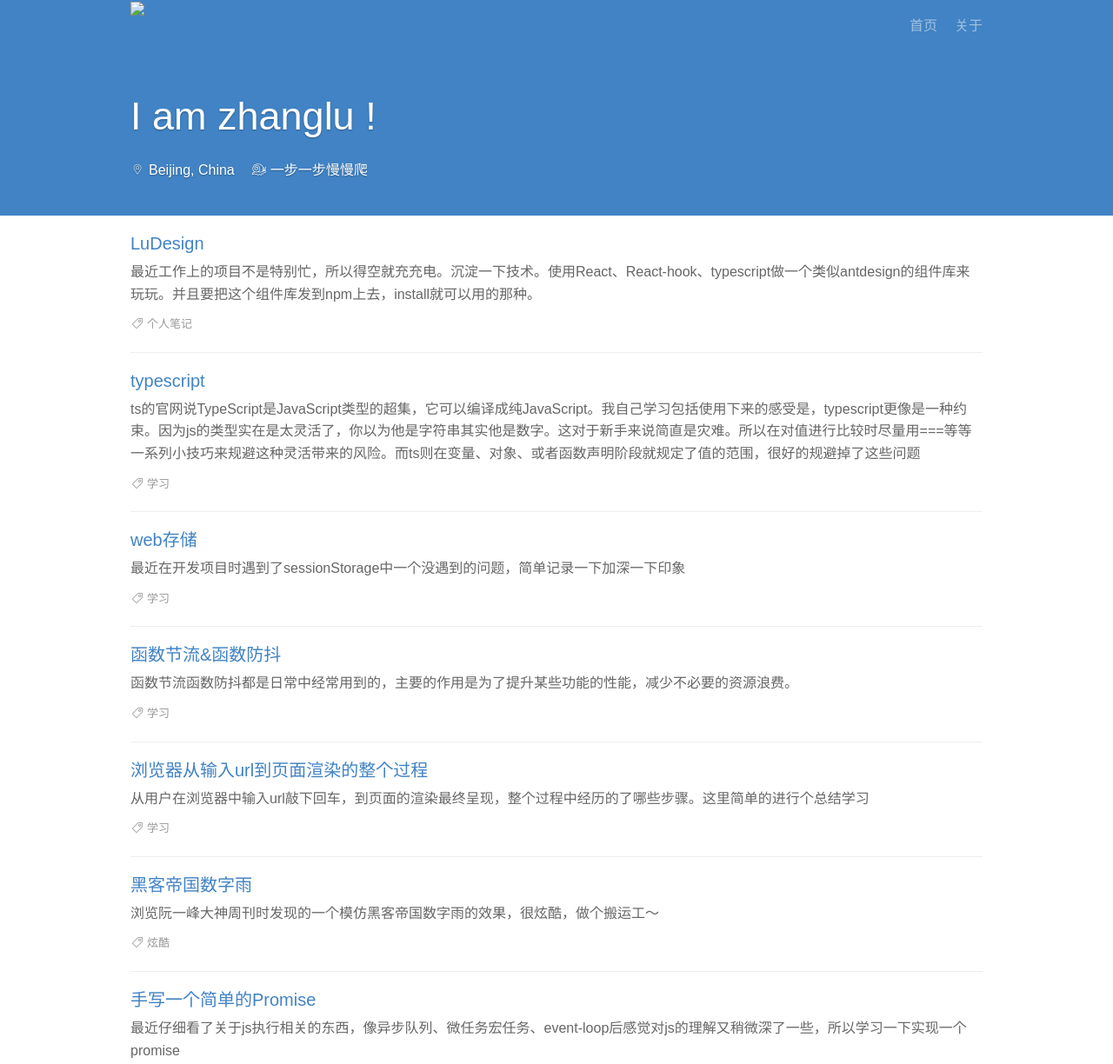
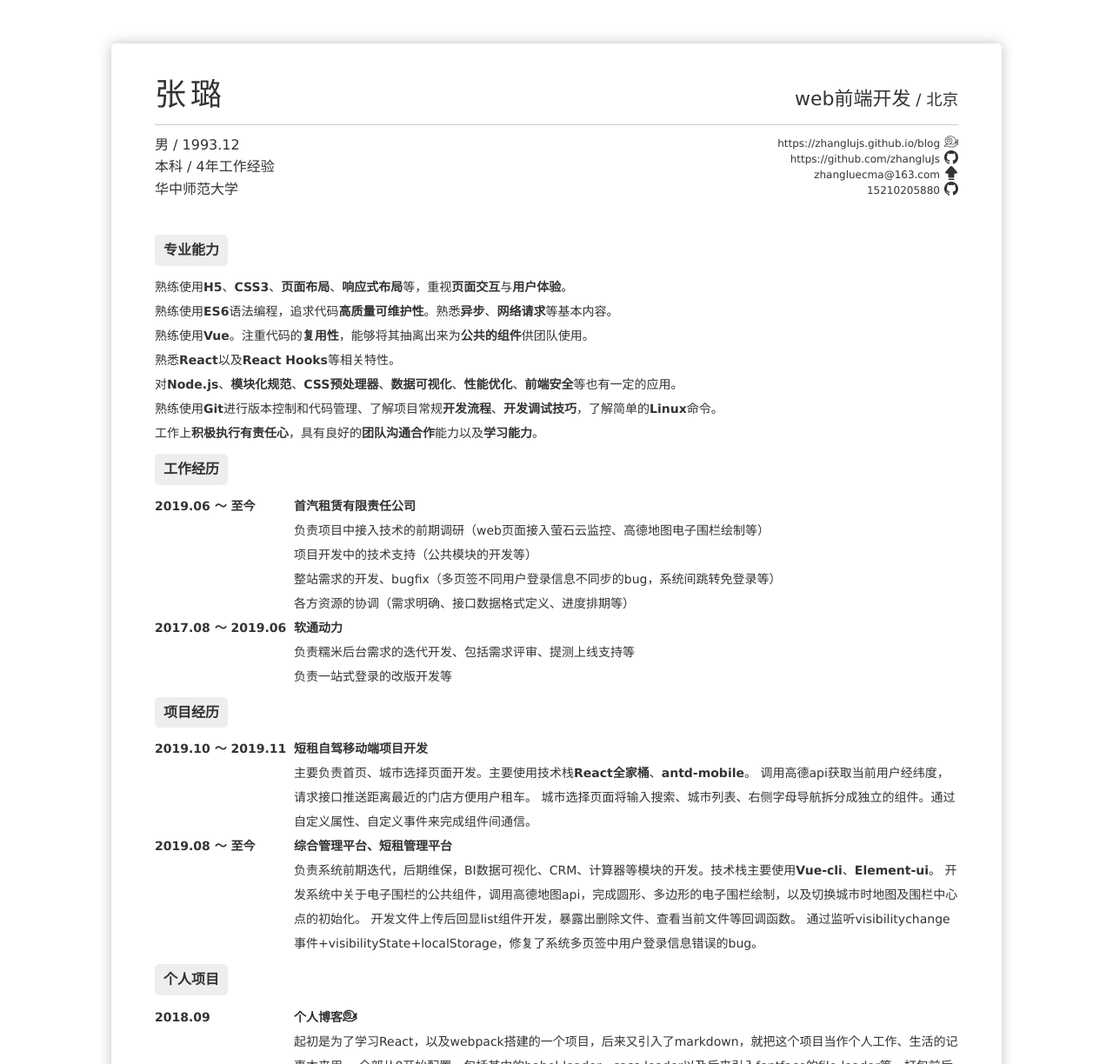
Before and after one commit to zhangluJs/zhangluJs.github.io, a React app: page /#/resume in a window 1280 px wide. Before the commit this address led to /#/home. Shown: the top 1224 px of the page at 87% size. Built offline with nearby package versions, Linux system fonts and the light colour scheme.

Commit message:
feat: add file resume

```diff
--- a/src/components/arrow-up/index.js
+++ b/src/components/arrow-up/index.js
@@ -29,20 +29,30 @@ export default class ArrowUp extends React.Component {
             });
         }
 
-        function debounce(method, context) {
-            clearTimeout(method.tId);
-            method.tId = setTimeout(() => {
-                method.call(context);
-            }, 500);
+        function debounce(fn, delay) {
+            let timer = null;
+            return function() {
+                if (timer) {
+                    clearTimeout(timer);
+                }
+                timer = setTimeout(() => {
+                    fn.apply(this, [...arguments]);
+                    timer = null;
+                }, delay);
+            }
         }
 
-        window.addEventListener('scroll', () => {
-            debounce(scrollFn, window);
-        });
+        window.addEventListener('scroll', debounce(scrollFn, 300));
     }
 
     scrollTop() {
-        window.scrollTo(0, 0);
+        (function smoothscroll(){
+            var currentScroll = document.documentElement.scrollTop || document.body.scrollTop;
+            if (currentScroll > 0) {
+                window.requestAnimationFrame(smoothscroll);
+                window.scrollTo(0,currentScroll - (currentScroll/5));
+            }
+        })();
     }
 
     render() {
--- a/src/components/arrow-up/index.scss
+++ b/src/components/arrow-up/index.scss
@@ -2,6 +2,10 @@
     position: fixed;
     right: 30px;
     bottom: 100px;
+    border: 1px solid rgb(204, 204, 204);
+    padding: 0px 6px;
+    border-radius: 5px;
+    cursor: pointer;
     .iconfont {
         color: #999;
     }
--- a/src/components/footer/index.scss
+++ b/src/components/footer/index.scss
@@ -33,6 +33,7 @@
         font-size: 12px;
         color: #4183c4;
         text-decoration: none;
+        cursor: pointer;
         &:hover {
             text-decoration: underline;
         }
--- a/src/components/header/index.js
+++ b/src/components/header/index.js
@@ -23,8 +23,10 @@ class Header extends React.Component {
     }
 
     render() {
+        let {pathname} = this.props.location;
         return (
-            <header className='nav-header'>
+            pathname === '/resume' ? '' : <header
+                className='nav-header'>
                 <div className='container'>
                     <a href="https://zhanglujs.github.io/blog/dist/index.html#/home" className="logo" title="zhanglu">
                         <img src='static/img/favicon.png'/>
--- a/src/pages/app/index.js
+++ b/src/pages/app/index.js
@@ -46,6 +46,7 @@ import luDesign from '../../markdown/lu-design.md';
 import sass from '../../markdown/sass.md';
 import basics from '../../markdown/basics.md';
 import vue from '../../markdown/vue.md';
+import resume from '../resume/index';
 
 import './index.scss';
 
@@ -94,10 +95,11 @@ export default class App extends React.Component {
                             <Route path='/sass' component={sass}></Route>
                             <Route path='/basics' component={basics}></Route>
                             <Route path='/vue' component={vue}></Route>
+                            <Route path='/resume' component={resume}></Route>
                             <Redirect from='/' to='/home'></Redirect>
                         </Switch>
                     </main>
-                    <Footer></Footer>
+                    <Route path="/:place" component={Footer} />
                     <Arrowup></Arrowup>
                 </div>
             </HashRouter>
--- /dev/null
+++ b/src/pages/resume/index.js
@@ -0,0 +1,141 @@
+/**
+ * @file resume
+ * @date 2021/06/26
+ */
+
+import React from 'react';
+import './index.scss';
+export default class Resume extends React.Component {
+    render() {
+        return (
+            <div className="resume-container">
+                <header className="resume-container-head">
+                    <section className="resume-container-head-title">
+                        <h1>张璐</h1>
+                        <div className="job">
+                            <h2>web前端开发<small> / 北京</small></h2>
+                        </div>
+                    </section>
+                    <ul className="resume-container-head-info">
+                        <li>男 / 1993.12</li>
+                        <li>本科 / 4年工作经验</li>
+                        <li>华中师范大学</li>
+                    </ul>
+                    <ul className="resume-container-head-contact">
+                        <li>
+                            <a href="https://zhanglujs.github.io/blog" target="_blank">
+                                https://zhanglujs.github.io/blog
+                                <span className="iconfont icon-snail"></span>
+                            </a>
+                        </li>
+                        <li>
+                            <a href="https://github.com/zhangluJs" target="_blank">
+                                https://github.com/zhangluJs
+                                <span className="iconfont icon-github-copy"></span>
+                            </a>
+                        </li>
+                        <li>
+                            <a href="mailto:zhangluecma@163.com" target="_blank">
+                                zhangluecma@163.com
+                                <span className="iconfont icon-huidaodingbu"></span>
+                            </a>
+                        </li>
+                        <li>
+                            <a href="tel:15210205880" target="_blank">
+                                15210205880
+                                <span className="iconfont icon-github-copy"></span>
+                            </a>
+                        </li>
+                    </ul>
+                </header>
+                <div className="resume-container-body">
+                    <h3 className="title">
+                        专业能力
+                    </h3>
+                    <ul className="info">
+                        <li className="info-item">
+                            熟练使用<strong>H5</strong>、<strong>CSS3</strong>、<strong>页面布局</strong>、<strong>响应式布局</strong>等，重视<strong>页面交互</strong>与<strong>用户体验</strong>。
+                        </li>
+                        <li className="info-item">
+                            熟练使用<strong>ES6</strong>语法编程，追求代码<strong>高质量可维护性</strong>。熟悉<strong>异步</strong>、<strong>网络请求</strong>等基本内容。
+                        </li>
+                        <li className="info-item">
+                            熟练使用<strong>Vue</strong>。注重代码的<strong>复用性</strong>，能够将其抽离出来为<strong>公共的组件</strong>供团队使用。
+                        </li>
+                        <li className="info-item">
+                            熟悉<strong>React</strong>以及<strong>React Hooks</strong>等相关特性。
+                        </li>
+                        <li className="info-item">
+                            对<strong>Node.js</strong>、<strong>模块化规范</strong>、<strong>CSS预处理器</strong>、<strong>数据可视化</strong>、<strong>性能优化</strong>、<strong>前端安全</strong>等也有一定的应用。
+                        </li>
+                        <li className="info-item">
+                            熟练使用<strong>Git</strong>进行版本控制和代码管理、了解项目常规<strong>开发流程</strong>、<strong>开发调试技巧</strong>，了解简单的<strong>Linux</strong>命令。
+                        </li>
+                        <li className="info-item">
+                            工作上<strong>积极执行</strong><strong>有责任心</strong>，具有良好的<strong>团队沟通合作</strong>能力以及<strong>学习能力</strong>。
+                        </li>
+                    </ul>
+                    <h3 className="title">
+                        工作经历
+                    </h3>
+                    <ul className="info">
+                        <li className="info-item">
+                            <span className="info-item-time"><strong>2019.06 ～ 至今</strong></span>
+                            <span className="info-item-name"><strong>首汽租赁有限责任公司</strong></span>
+                            <p className="info-item-desc">负责项目中接入技术的前期调研（web页面接入萤石云监控、高德地图电子围栏绘制等）</p>
+                            <p className="info-item-desc">项目开发中的技术支持（公共模块的开发等）</p>
+                            <p className="info-item-desc">整站需求的开发、bugfix（多页签不同用户登录信息不同步的bug，系统间跳转免登录等）</p>
+                            <p className="info-item-desc">各方资源的协调（需求明确、接口数据格式定义、进度排期等）</p>
+                        </li>
+                        <li className="info-item">
+                            <span className="info-item-time"><strong>2017.08 ～ 2019.06</strong></span>
+                            <span className="info-item-name"><strong>软通动力</strong></span>
+                            <p className="info-item-desc">负责糯米后台需求的迭代开发、包括需求评审、提测上线支持等</p>
+                            <p className="info-item-desc">负责一站式登录的改版开发等</p>
+                        </li>
+                    </ul>
+                    <h3 className="title">
+                        项目经历
+                    </h3>
+                    <li className="info-item">
+                        <span className="info-item-time"><strong>2019.10 ～ 2019.11</strong></span>
+                        <span className="info-item-name"><strong>短租自驾移动端项目开发</strong></span>
+                        <p className="info-item-desc">
+                            主要负责首页、城市选择页面开发。主要使用技术栈<strong>React全家桶</strong>、<strong>antd-mobile</strong>。
+                            调用高德api获取当前用户经纬度，请求接口推送距离最近的门店方便用户租车。
+                            城市选择页面将输入搜索、城市列表、右侧字母导航拆分成独立的组件。通过自定义属性、自定义事件来完成组件间通信。
+                        </p>
+                    </li>
+                    <li className="info-item">
+                        <span className="info-item-time"><strong>2019.08 ～ 至今</strong></span>
+                        <span className="info-item-name"><strong>综合管理平台、短租管理平台</strong></span>
+                        <p className="info-item-desc">
+                            负责系统前期迭代，后期维保，BI数据可视化、CRM、计算器等模块的开发。技术栈主要使用<strong>Vue-cli</strong>、<strong>Element-ui</strong>。
+                            开发系统中关于电子围栏的公共组件，调用高德地图api，完成圆形、多边形的电子围栏绘制，以及切换城市时地图及围栏中心点的初始化。
+                            开发文件上传后回显list组件开发，暴露出删除文件、查看当前文件等回调函数。
+                            通过监听visibilitychange事件+visibilityState+localStorage，修复了系统多页签中用户登录信息错误的bug。
+                        </p>
+                    </li>
+                    <h3 className="title">
+                        个人项目
+                    </h3>
+                    <li className="info-item">
+                        <span className="info-item-time"><strong>2018.09</strong></span>
+                        <span className="info-item-name">
+                            <strong>
+                                个人博客
+                                <a href="https://zhanglujs.github.io/blog" target="_blank">
+                                    <span className="iconfont icon-snail"></span>
+                                </a>
+                            </strong>
+                        </span>
+                        <p className="info-item-desc">
+                            起初是为了学习React，以及webpack搭建的一个项目，后来又引入了markdown，就把这个项目当作个人工作、生活的记事本来用。
+                            全部从0开始配置，包括其中的babel-loader、sass-loader以及后来引入fontface的file-loader等，打包前后的文件处理（删除旧文件、更新文件等）。技术栈包括<strong>React</strong>、<strong>webpack</strong>。
+                        </p>
+                    </li>
+                </div>
+            </div>
+        );
+    }
+}
--- /dev/null
+++ b/src/pages/resume/index.scss
@@ -0,0 +1,90 @@
+.resume-container {
+    width: 1024px;
+    margin: 50px auto 30px;
+    padding-bottom: 30px;
+    background-color: #fff;
+    border-radius: 5px;
+    box-shadow: 0 0 15px #c0c0c0;
+    overflow: hidden;
+    color: #333;
+    font-family: 'Lucida Grande','Hiragino Sans GB','Hiragino Sans GB W3','Helvetica Neue',Helvetica,'PingFang SC','Microsoft YaHei','微软雅黑',Arial,sans-serif;
+    &-head {
+        padding: 30px 50px;
+        overflow: hidden;
+        &-title {
+            padding-bottom: 5px;
+            margin-bottom: 5px;
+            border-bottom: 1px solid #ccc;
+            overflow: hidden;
+            h1 {
+                width: 50%;
+                display: inline-block;
+                font-weight: 500;
+                font-size: 36px;
+                letter-spacing: 5px;
+            }
+            .job {
+                display: inline-block;
+                width: 50%;
+                text-align: right;
+                h2 {
+                    font-weight: 300;
+                    font-size: 22px;
+                }
+            }
+        }
+        &-info {
+            width: 50%;
+            display: inline-block;
+            margin-top: 5px;
+            font-size: 16px;
+        }
+        &-contact {
+            width: 50%;
+            margin-top: 5px;
+            display: inline-block;
+            text-align: right;
+            font-size: 12px;
+            line-height: 16px;
+            .iconfont {
+                padding-left: 5px;
+            }
+            a {
+                transition: all .2s ease-in;
+            }
+            a:hover {
+                color: #afaeae;
+            }
+        }
+    }
+    &-body {
+        padding: 0 50px;
+        overflow: hidden;
+
+    }
+    .title {
+        display: inline-block;
+        margin: 10px 0;
+        padding: 5px 10px;
+        background: #eee;
+        font-size: 16px;
+        border-radius: 5px;
+        font-weight: 900;
+    }
+    .info {
+        &-item {
+            font-size: 14px;
+            line-height: 28px;
+            font-weight: 500;
+            &-time {
+                width: 160px;
+                display: inline-block;
+            }
+            &-name {
+            }
+            &-desc {
+                padding-left: 160px;
+            }
+        }
+    }
+}
```
Also changed, not shown: src/components/footer/index.js (+13 -2 lines).
